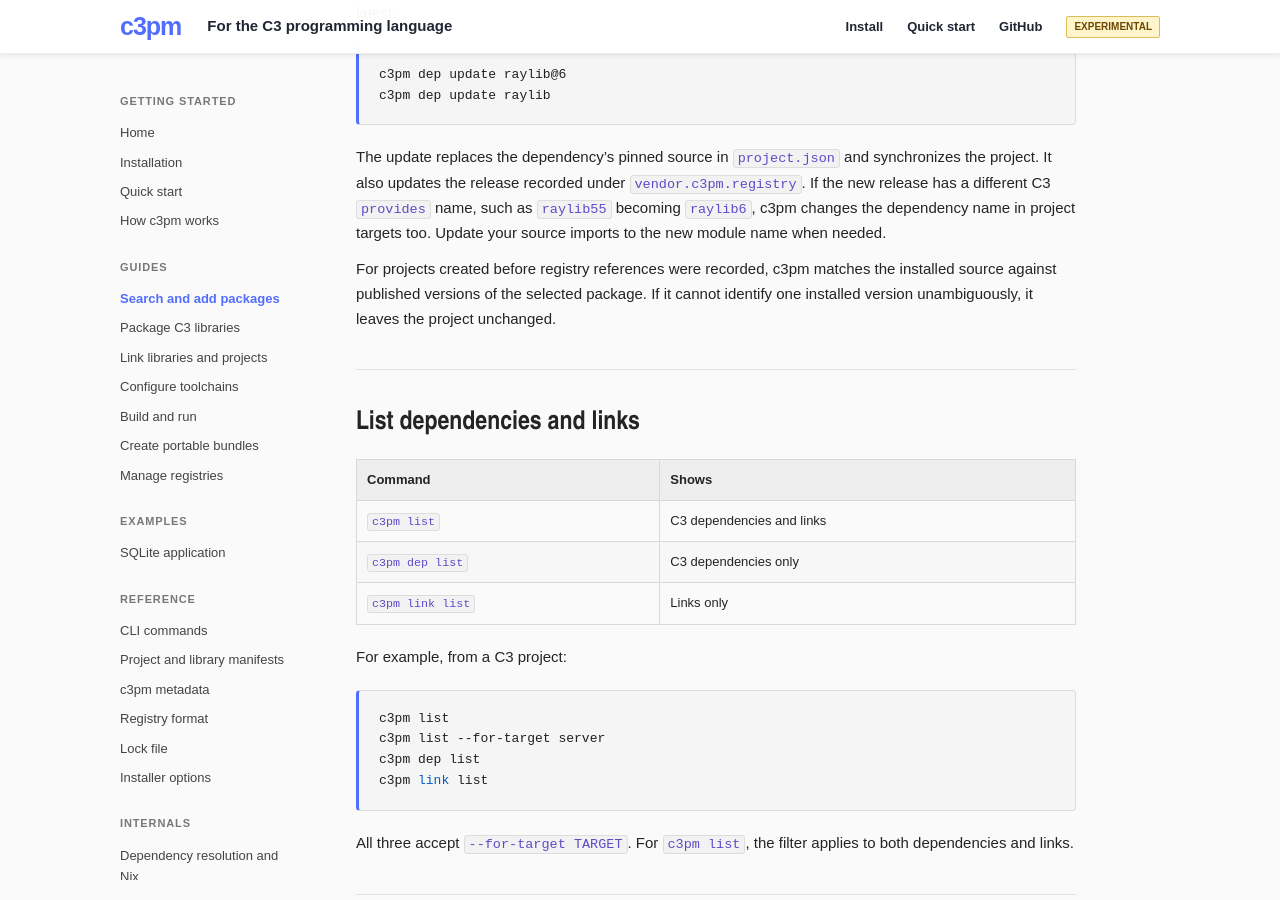
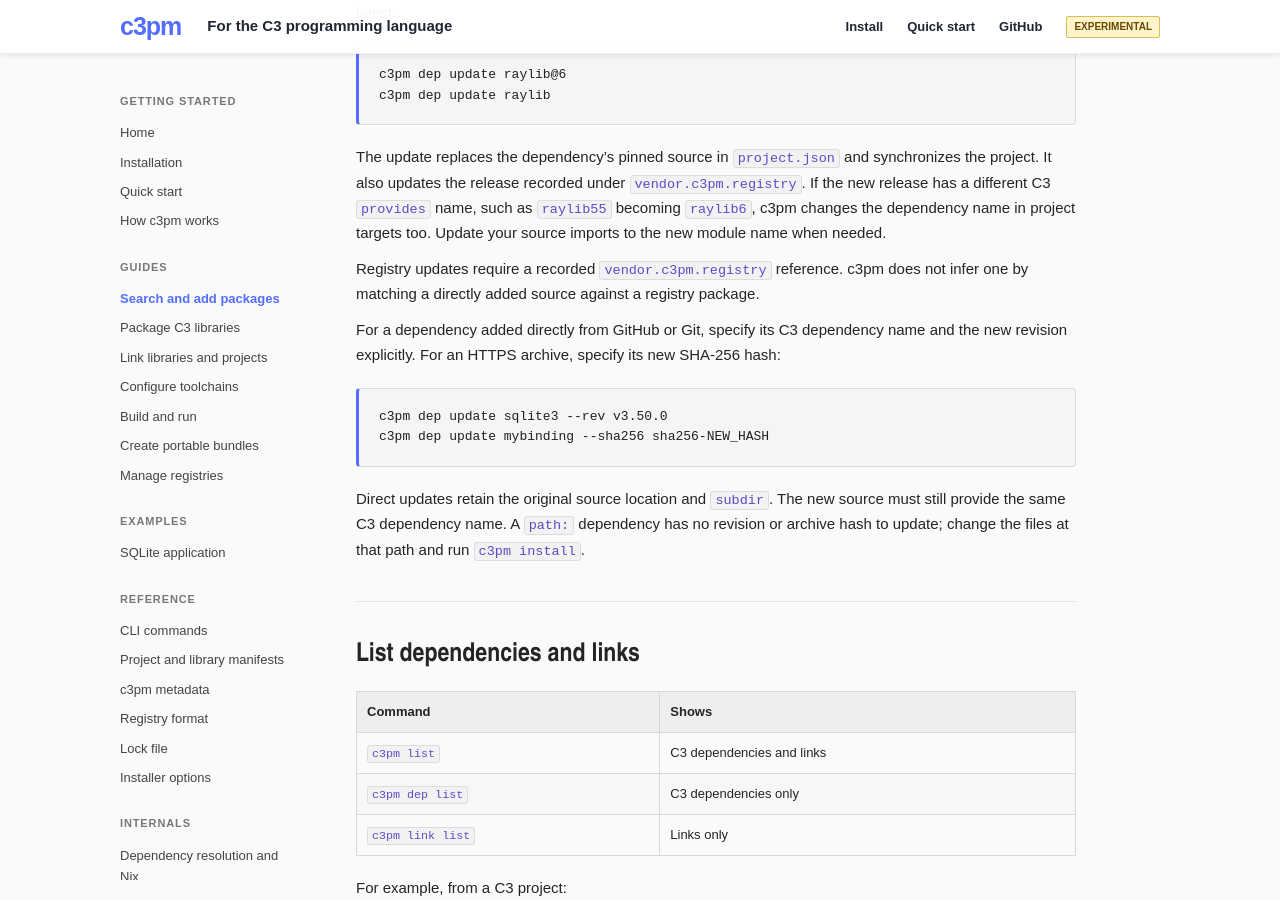
Before and after one commit to SMFloris/c3pm, a Jekyll site: the page built from docs/guides/packages.md, in a window 1280 px wide and 900 px high, scrolled down 3008 px. Built offline with Jekyll 4.4.1, drawn with Linux system fonts in a browser that asks for light colours.

Commit message:
Support explicit direct dependency updates

````diff
--- a/docs/guides/packages.md
+++ b/docs/guides/packages.md
@@ -99,7 +99,16 @@ c3pm dep update raylib
 
 The update replaces the dependency's pinned source in `project.json` and synchronizes the project. It also updates the release recorded under `vendor.c3pm.registry`. If the new release has a different C3 `provides` name, such as `raylib55` becoming `raylib6`, c3pm changes the dependency name in project targets too. Update your source imports to the new module name when needed.
 
-For projects created before registry references were recorded, c3pm matches the installed source against published versions of the selected package. If it cannot identify one installed version unambiguously, it leaves the project unchanged.
+Registry updates require a recorded `vendor.c3pm.registry` reference. c3pm does not infer one by matching a directly added source against a registry package.
+
+For a dependency added directly from GitHub or Git, specify its C3 dependency name and the new revision explicitly. For an HTTPS archive, specify its new SHA-256 hash:
+
+```sh
+c3pm dep update sqlite3 --rev v3.50.0
+c3pm dep update mybinding --sha256 sha256-NEW_HASH
+```
+
+Direct updates retain the original source location and `subdir`. The new source must still provide the same C3 dependency name. A `path:` dependency has no revision or archive hash to update; change the files at that path and run `c3pm install`.
 
 ## List dependencies and links
 
--- a/project.json
+++ b/project.json
@@ -4,7 +4,7 @@
   "dependency-search-paths": [ "lib" ],
   "dependencies": [],
   "authors": [],
-  "version": "0.3.2",
+  "version": "0.3.3",
   "sources": [ "src/**" ],
   "test-sources": [ "test/**" ],
   "build-dir": "build",
````
Also changed, not shown: docs/internals/dependency-resolution.md (+1 -1 lines), docs/reference/cli.md (+2 -1 lines), 5 other files.
